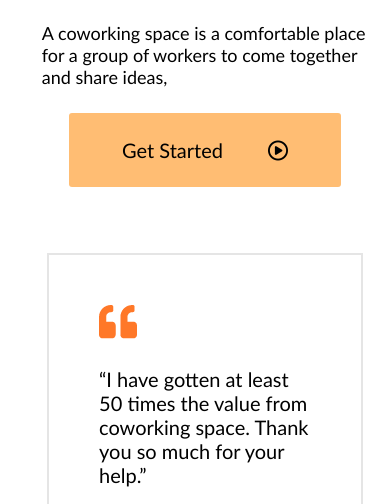
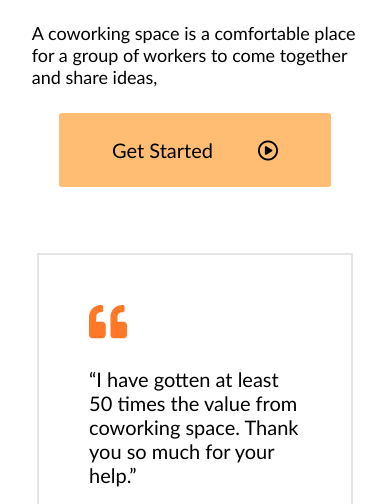
Before and after one commit to KasperKopke/ofline-side, a plain HTML site: page index.html in a window 390 px wide. Shown: the part 115-619 px from the top of the page. Drawn offline with Linux system fonts and the light colour scheme.

Commit message:
update body

```diff
--- a/css/style.css
+++ b/css/style.css
@@ -567,6 +567,6 @@ address ul {
     width: 80%;
   }
   body {
-    margin-left: 20px;
+    margin: 0px 20px;
   }
 }
```
